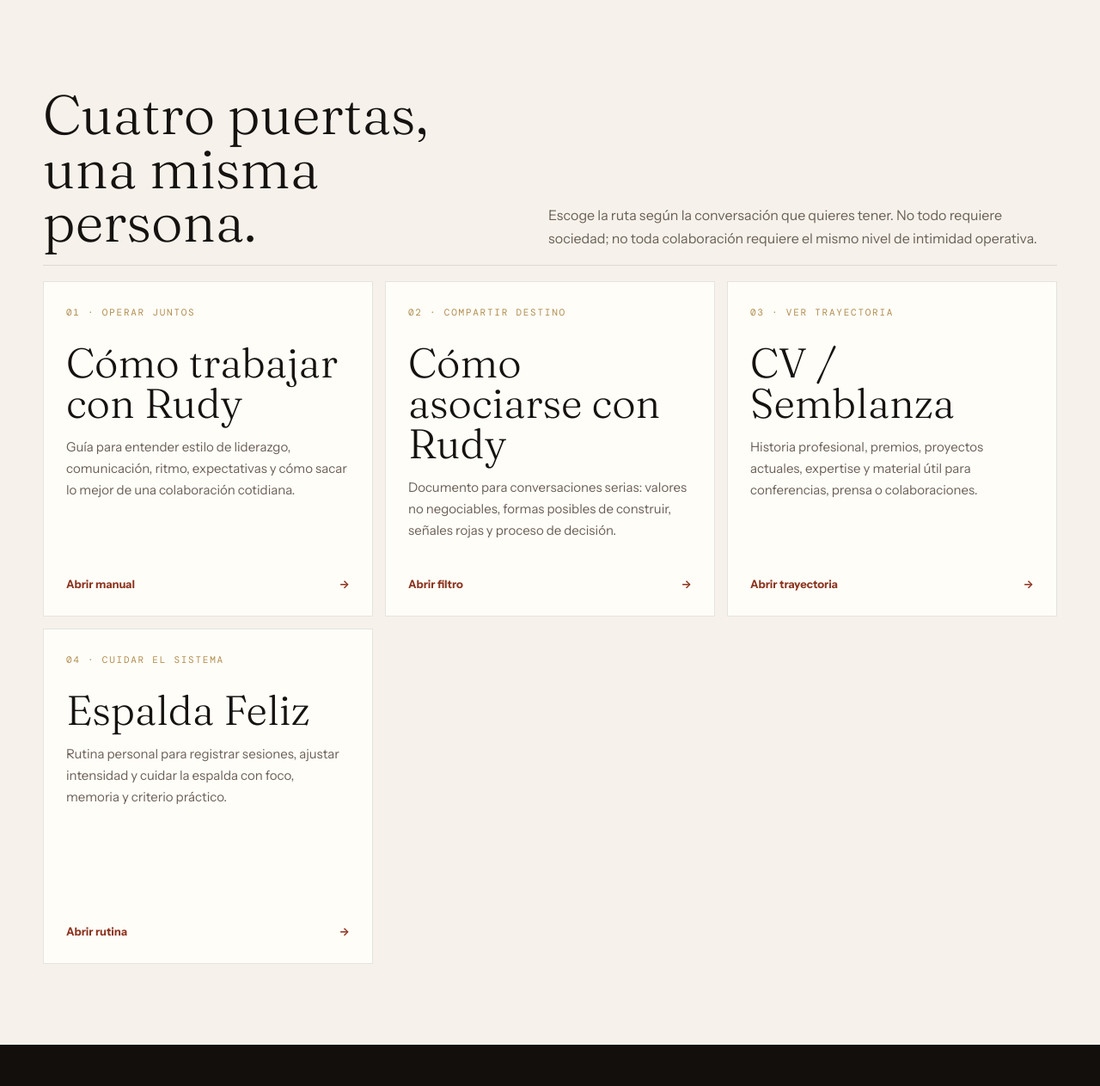
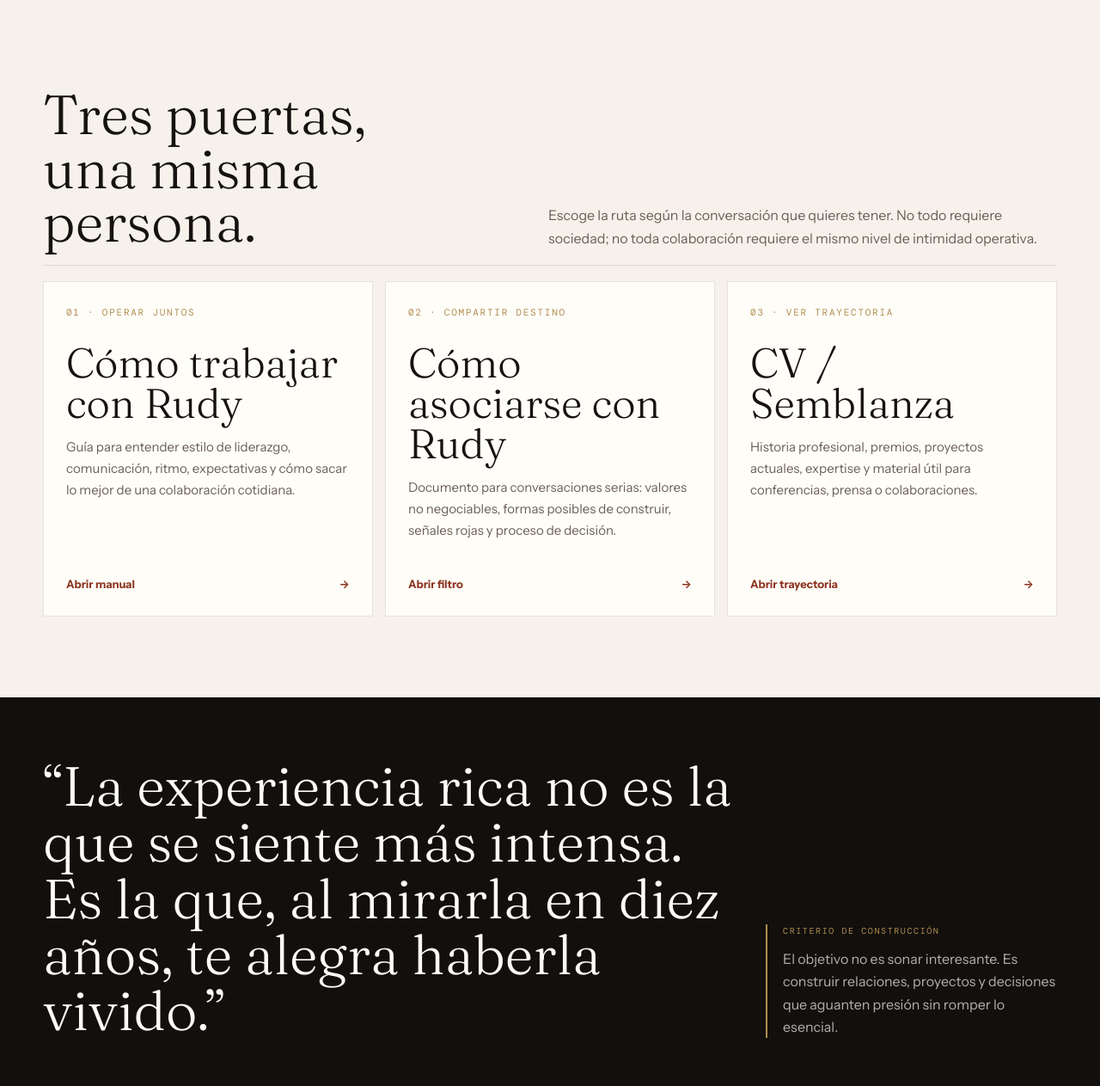
Before and after one commit to rudy-sudo/como-asociarse-conmigo, a plain HTML site: page index.html in a window 1280 px wide. Shown: the part 817-2080 px from the top of the page at 86% size. Drawn offline with nearby package versions, Linux system fonts and the light colour scheme; a web font is replaced by a local one.

Commit message:
remove Espalda Feliz from public hub - private use only

```diff
--- a/index.html
+++ b/index.html
@@ -461,7 +461,6 @@ h1 em {
       <a href="trabajar/">Trabajar</a>
       <a href="asociarse/">Asociarse</a>
       <a href="cv/">CV</a>
-      <a href="espalda-feliz/">Espalda Feliz</a>
     </nav>
   </div>
 </header>
@@ -501,7 +500,7 @@ h1 em {
 
   <section class="section" id="rutas">
     <div class="section-head">
-      <h2>Cuatro puertas,<br>una misma persona.</h2>
+      <h2>Tres puertas,<br>una misma persona.</h2>
       <p>Escoge la ruta según la conversación que quieres tener. No todo requiere sociedad; no toda colaboración requiere el mismo nivel de intimidad operativa.</p>
     </div>
     <div class="cards">
@@ -529,14 +528,7 @@ h1 em {
         </div>
         <div class="card-foot"><span>Abrir trayectoria</span><span>→</span></div>
       </a>
-      <a class="card" href="espalda-feliz/">
-        <div>
-          <div class="card-n mono">04 · Cuidar el sistema</div>
-          <h3>Espalda Feliz</h3>
-          <p>Rutina personal para registrar sesiones, ajustar intensidad y cuidar la espalda con foco, memoria y criterio práctico.</p>
-        </div>
-        <div class="card-foot"><span>Abrir rutina</span><span>→</span></div>
-      </a>
+
     </div>
   </section>
 
```
